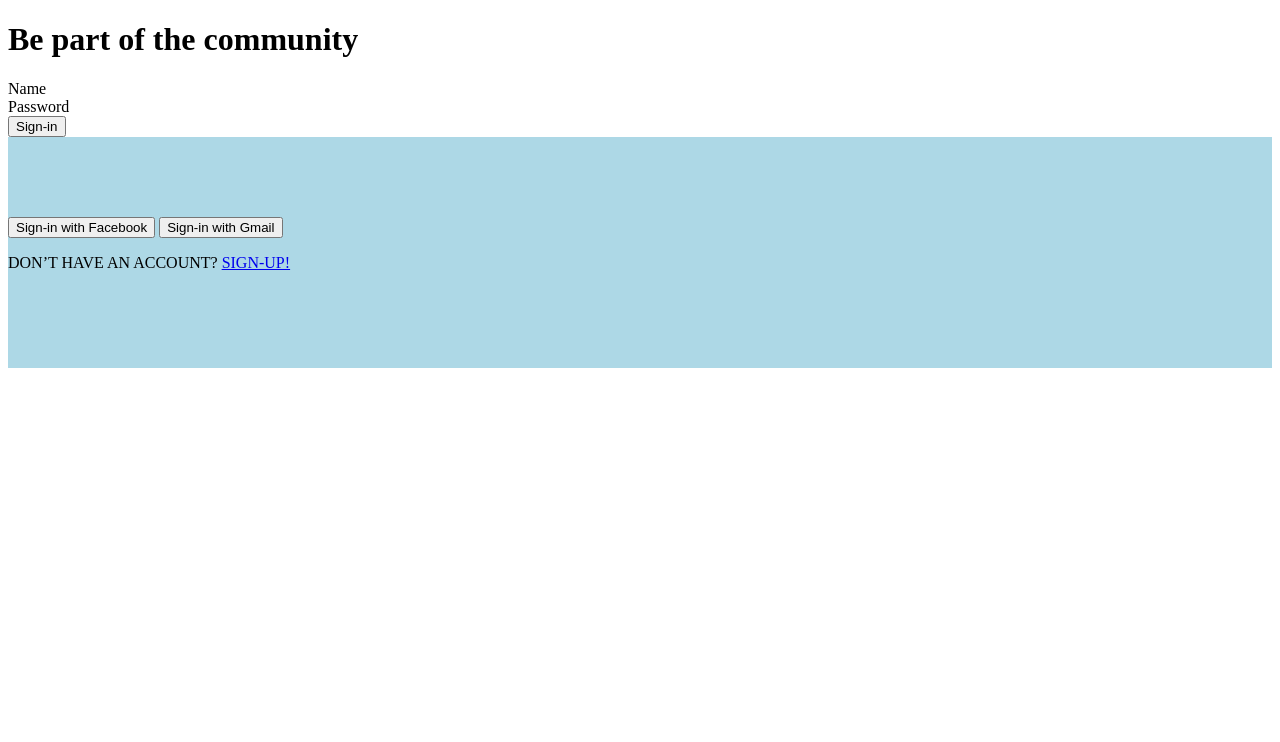
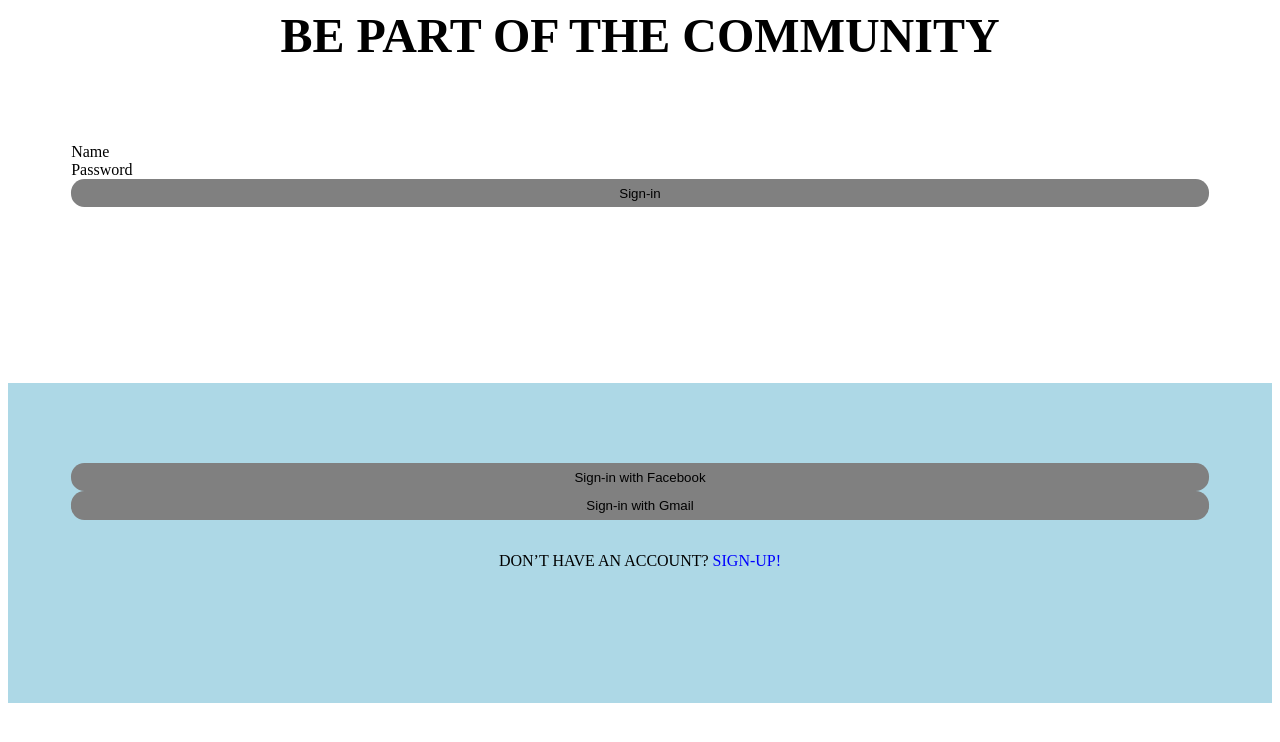
Before and after one commit to Jay-am/testing, a plain HTML site: page HTML/APP/HTML/sign-in.html in a window 1280 px wide. Drawn offline with Linux system fonts and the light colour scheme; files that its build step writes are made by us from their sources.

Commit message:
styling sign-in page

```diff
--- a/HTML/APP/CSS/sign-in.css
+++ b/HTML/APP/CSS/sign-in.css
@@ -1,7 +1,20 @@
 h1 {
+  font-size: 3rem;
+  text-transform: uppercase;
+  text-align: center;
+  padding: 0;
+  margin: 0;
 }
 
-.form {
+.container {
+  width: 90%;
+  margin: 0 auto;
+}
+
+.form__sign-in {
+  width: 100%;
+  height: 30vh;
+  padding: 5em 0 0 0;
 }
 .sign-in-form {
 }
@@ -10,18 +23,46 @@ h1 {
 .password {
 }
 .btn__sign-in-form {
+  width: 100%;
+  background: grey;
+  border: coral;
+  border-radius: 1em;
+  padding: 0.5em 0.75em;
 }
 
 .sign-in-3rd-party {
   background: lightblue;
-  padding: 5em 0 5em 0;
+  width: 100%;
+  height: 30vh;
+  padding: 5em 0 0 0;
 }
 
-.sign-in-fb {
+.btn__sign-in-fb {
+  /* display: block; */
+  width: 100%;
+  background: grey;
+  border: coral;
+  border-radius: 1em;
+  padding: 0.5em 0.75em;
 }
-.sign-in-gmail {
+
+.btn__sign-in-gmail {
+  /* display: block; */
+  width: 100%;
+  background: grey;
+  border: coral;
+  border-radius: 1em;
+  padding: 0.5em 0.75em;
 }
+
 .no-account {
+  font-size: 1rem;
+  text-align: center;
+  padding: 1em 0 2em 0;
 }
+
 .sign-up {
+  text-decoration: none;
+  color: blue;
+  font-weight: 500;
 }
--- a/HTML/APP/HTML/sign-in.html
+++ b/HTML/APP/HTML/sign-in.html
@@ -8,20 +8,26 @@
     <link rel="stylesheet" href="../CSS/shared.css" />
   </head>
   <body>
+    <header class="container">
       <h1>Be part of the community</h1>
+    </header>
 
-    <section class="form sign-in-form">
+    <section class="form__sign-in">
+      <div class="container sign-in-form">
         <form class="name">Name</form>
         <form class="password">Password</form>
         <button class="btn__sign-in-form">Sign-in</button>
+      </div>
     </section>
 
     <section class="sign-in-3rd-party">
-      <button class="sign-in-fb">Sign-in with Facebook</button>
-      <button class="sign-in-gmail">Sign-in with Gmail</button>
+      <div class="container">
+        <button class="btn__sign-in-fb">Sign-in with Facebook</button>
+        <button class="btn__sign-in-gmail">Sign-in with Gmail</button>
         <p class="no-account">
           DON’T HAVE AN ACCOUNT? <a href="#" class="sign-up">SIGN-UP!</a>
         </p>
+      </div>
     </section>
   </body>
 </html>
```
Lines whose indentation alone changed are shown as unchanged.
